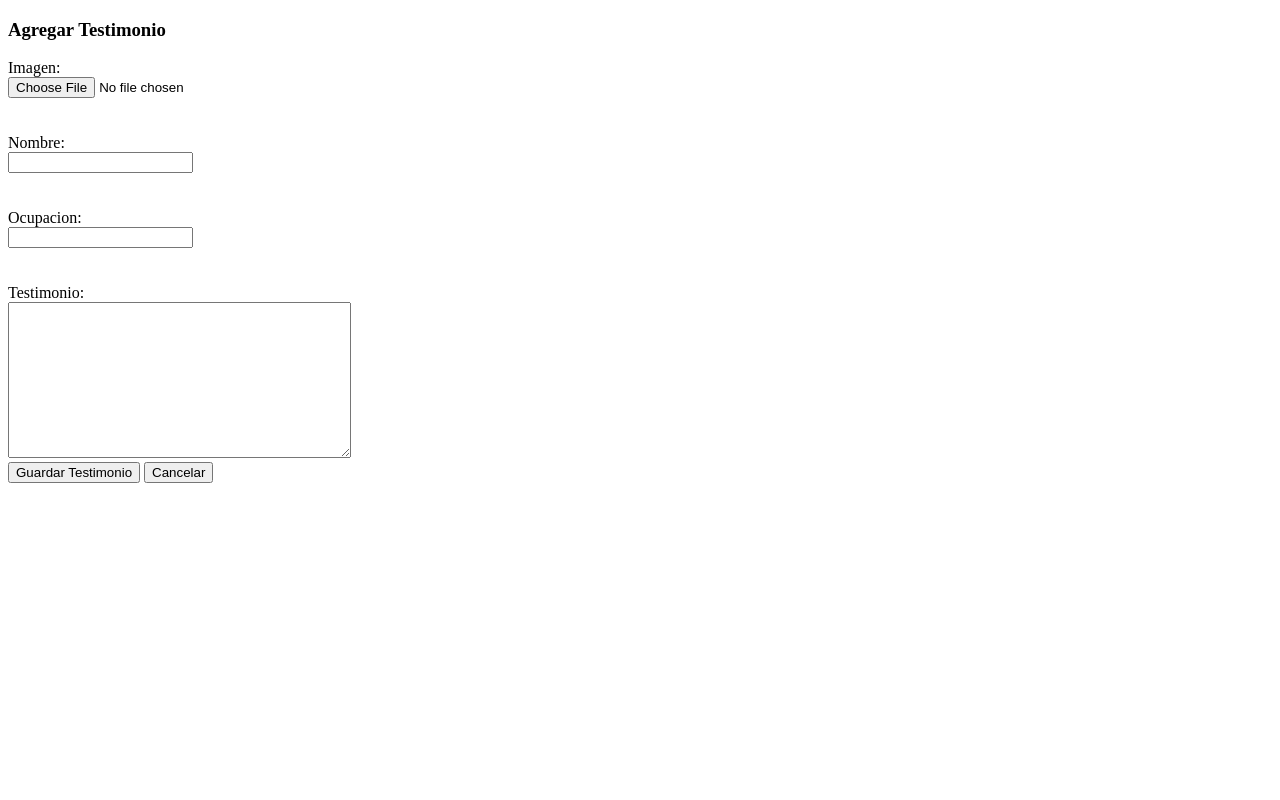
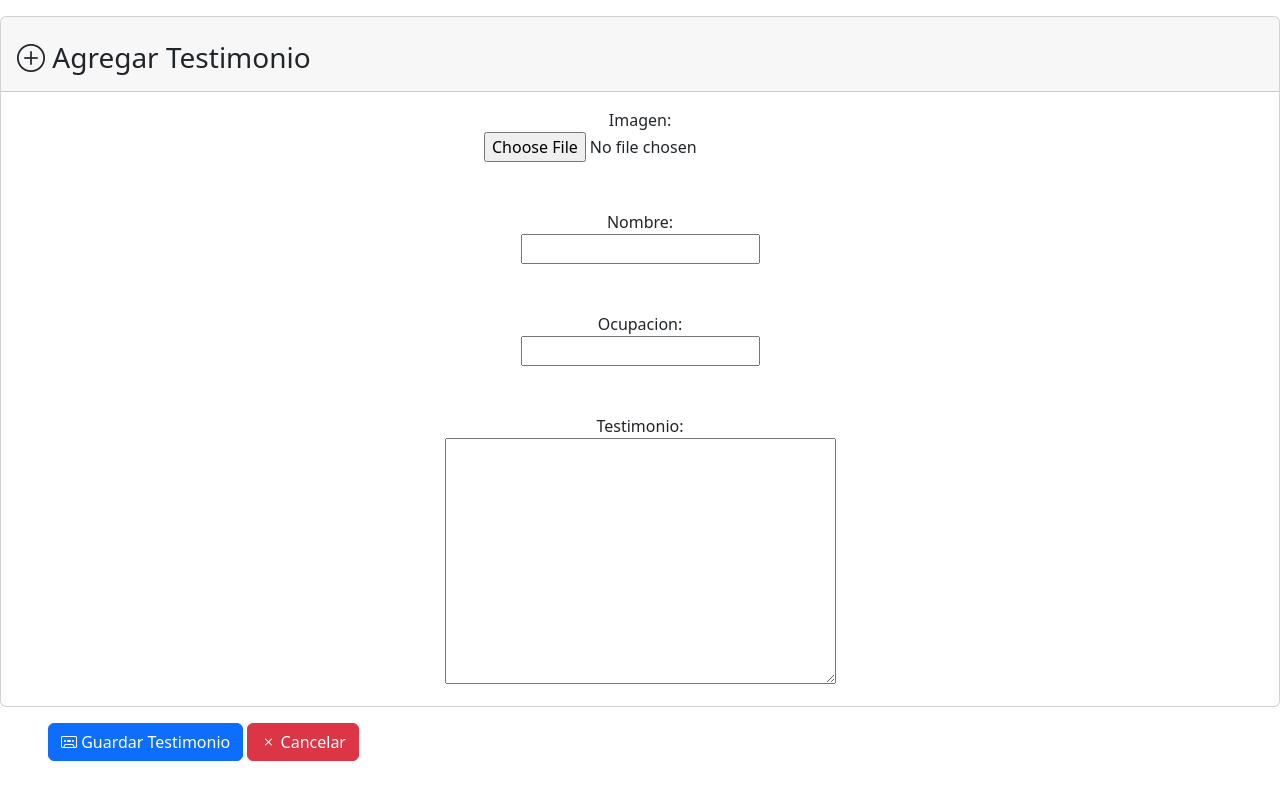
Before and after one commit to yandivd/myPortafolio, a Django app: page /crear/testimonio/ in a window 1280 px wide. Run offline with Django 3.2, Linux system fonts and the light colour scheme; some libraries are stand-ins or nearby versions.

Commit message:
dando estilo al formulario crear testimonio

```diff
--- a/main/templates/main/testimonios/create.html
+++ b/main/templates/main/testimonios/create.html
@@ -4,13 +4,21 @@
 <head>
     <meta charset="UTF-8">
     <title>Agregar Testimonio</title>
+
+  <!-- Vendor CSS Files -->
+  <link href="{% static 'assets/vendor/aos/aos.css' %}" rel="stylesheet">
+  <link href="{% static 'assets/vendor/bootstrap/css/bootstrap.min.css'%}" rel="stylesheet">
+  <link href="{% static 'assets/vendor/bootstrap-icons/bootstrap-icons.css' %}" rel="stylesheet">
+  <link href="{% static 'assets/vendor/boxicons/css/boxicons.min.css' %}" rel="stylesheet">
+  <link href="{% static 'assets/vendor/glightbox/css/glightbox.min.css' %}" rel="stylesheet">
+  <link href="{% static 'assets/vendor/swiper/swiper-bundle.min.css' %}" rel="stylesheet">
 </head>
 <body>
 
 <form action="" method="post" enctype="multipart/form-data">
-    <div class="card card-default">
+    <div class="card card-default mt-3">
         <div class="card-header">
-            <h3 class="card-title">
+            <h3 class="card-title mt-3">
                 <i class="bi bi-plus-circle "></i>
               Agregar Testimonio
             </h3>
```
